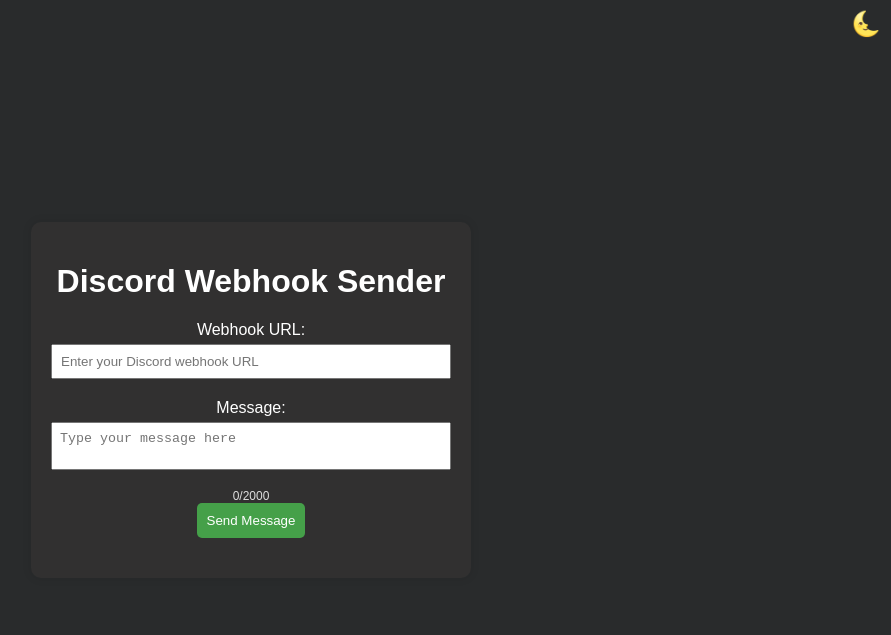
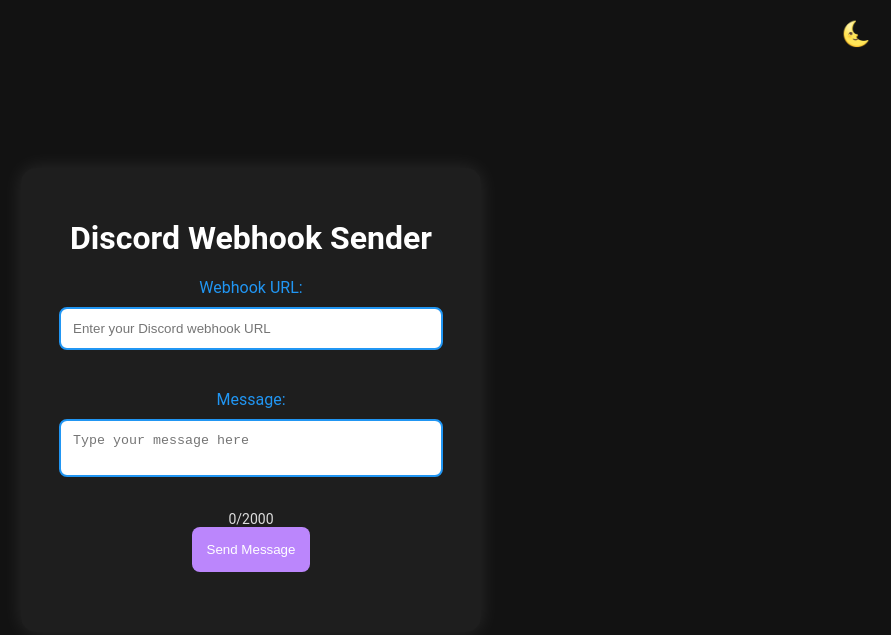
Before and after one commit to xdFNLeaks/webhooker, a plain HTML site: page index.html in a window 1280 px wide. Shown: the whole page, without its empty margins (389-1280 px from the left). Drawn offline with Linux system fonts and the light colour scheme.

Commit message:
massively improved interface

```diff
--- a/styles.css
+++ b/styles.css
@@ -1,5 +1,5 @@
 body {
-    font-family: 'Arial', sans-serif;
+    font-family: 'Roboto', sans-serif;
     margin: 0;
     display: flex;
     justify-content: center;
@@ -10,74 +10,80 @@ body {
 }
 
 body.dark-mode {
-    background-color: #292b2c;
+    background-color: #121212;
     color: #fff;
 }
 
 .dark-mode-toggle {
     position: absolute;
-    top: 10px;
-    right: 10px;
+    top: 20px;
+    right: 20px;
     cursor: pointer;
 }
 
 .icon {
     font-size: 24px;
-    color: #000;
+    color: #2196F3;
 }
 
 body.dark-mode .icon {
-    color: #fff;
+    color: #BB86FC;
 }
 
 .container {
-    background-color: #f2f2f2;
-    padding: 20px;
-    border-radius: 10px;
-    box-shadow: 0 0 10px rgba(0, 0, 0, 0.1);
+    background-color: #fff;
+    padding: 30px;
+    border-radius: 15px;
+    box-shadow: 0 0 20px rgba(0, 0, 0, 0.1);
     max-width: 400px;
     width: 100%;
     text-align: center;
-    transition: background-color 0.3s;
+    transition: background-color 0.3s, color 0.3s, box-shadow 0.3s;
 }
 
 body.dark-mode .container {
-    background-color: #313030;
+    background-color: #1E1E1E;
+    color: #fff;
+    box-shadow: 0 0 20px rgba(255, 255, 255, 0.1);
 }
 
 label {
     display: block;
-    margin-top: 10px;
+    margin-top: 20px;
+    color: #2196F3;
 }
 
 input, textarea {
-    width: 100%;
-    padding: 8px;
-    margin-top: 5px;
-    margin-bottom: 10px;
+    width: calc(100% - 16px);
+    padding: 12px;
+    margin-top: 10px;
+    margin-bottom: 20px;
     box-sizing: border-box;
+    border: 2px solid #2196F3;
+    border-radius: 8px;
+    outline: none;
 }
 
 button {
-    background-color: #4caf50;
+    background-color: #2196F3;
     color: #fff;
-    padding: 10px;
+    padding: 15px;
     border: none;
-    border-radius: 5px;
+    border-radius: 8px;
     cursor: pointer;
     transition: background-color 0.3s;
 }
 
 body.dark-mode button {
-    background-color: #45a049;
+    background-color: #BB86FC;
 }
 
 button:hover {
-    background-color: #45a049;
+    background-color: #1565C0;
 }
 
 #response {
-    margin-top: 20px;
+    margin-top: 30px;
     font-weight: bold;
     color: #333;
 }
@@ -88,9 +94,9 @@ body.dark-mode #response {
 
 .char-count {
     display: block;
-    font-size: 12px;
+    font-size: 14px;
     color: #555;
-    margin-top: 5px;
+    margin-top: 10px;
 }
 
 body.dark-mode .char-count {
```
